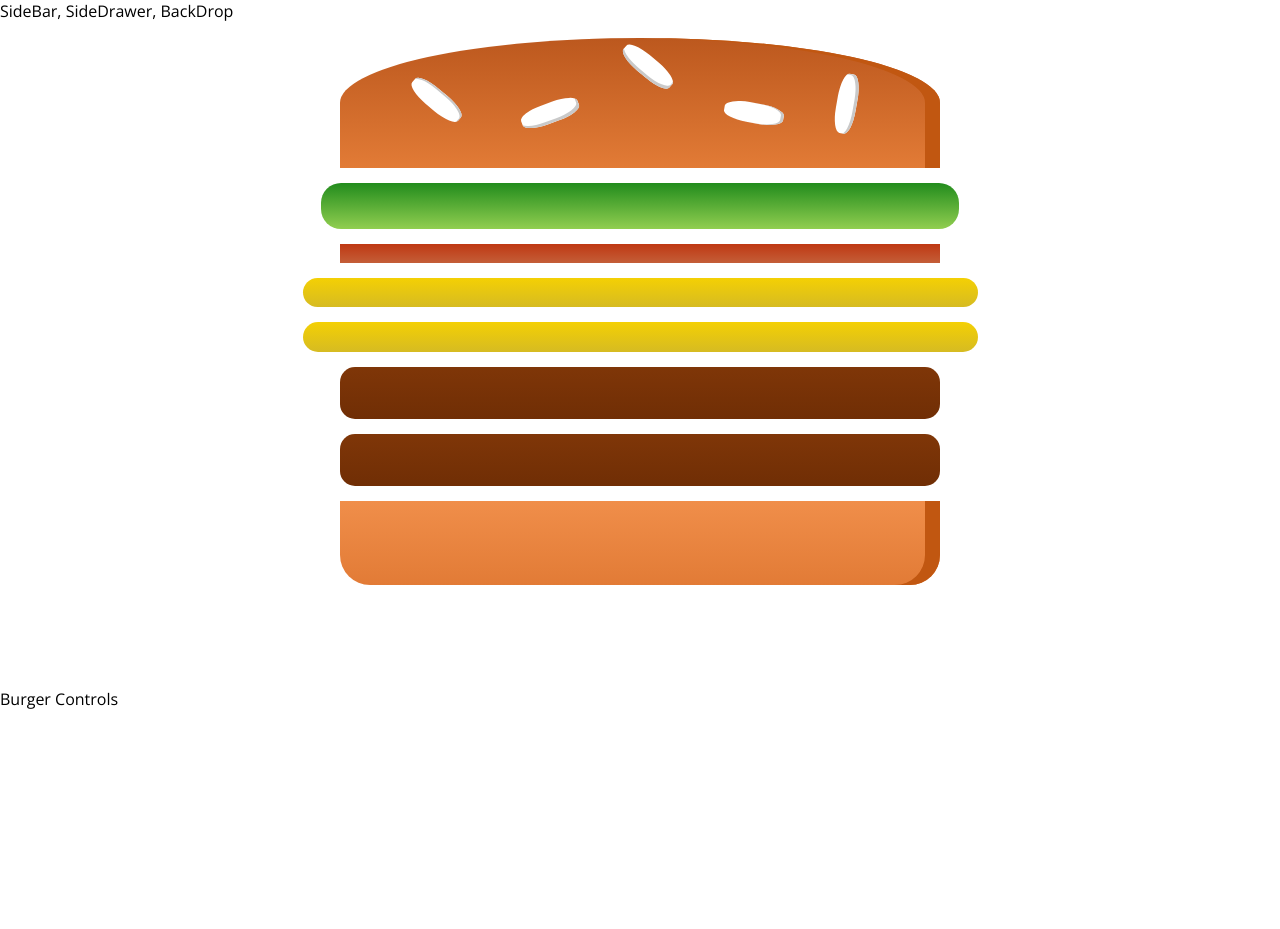
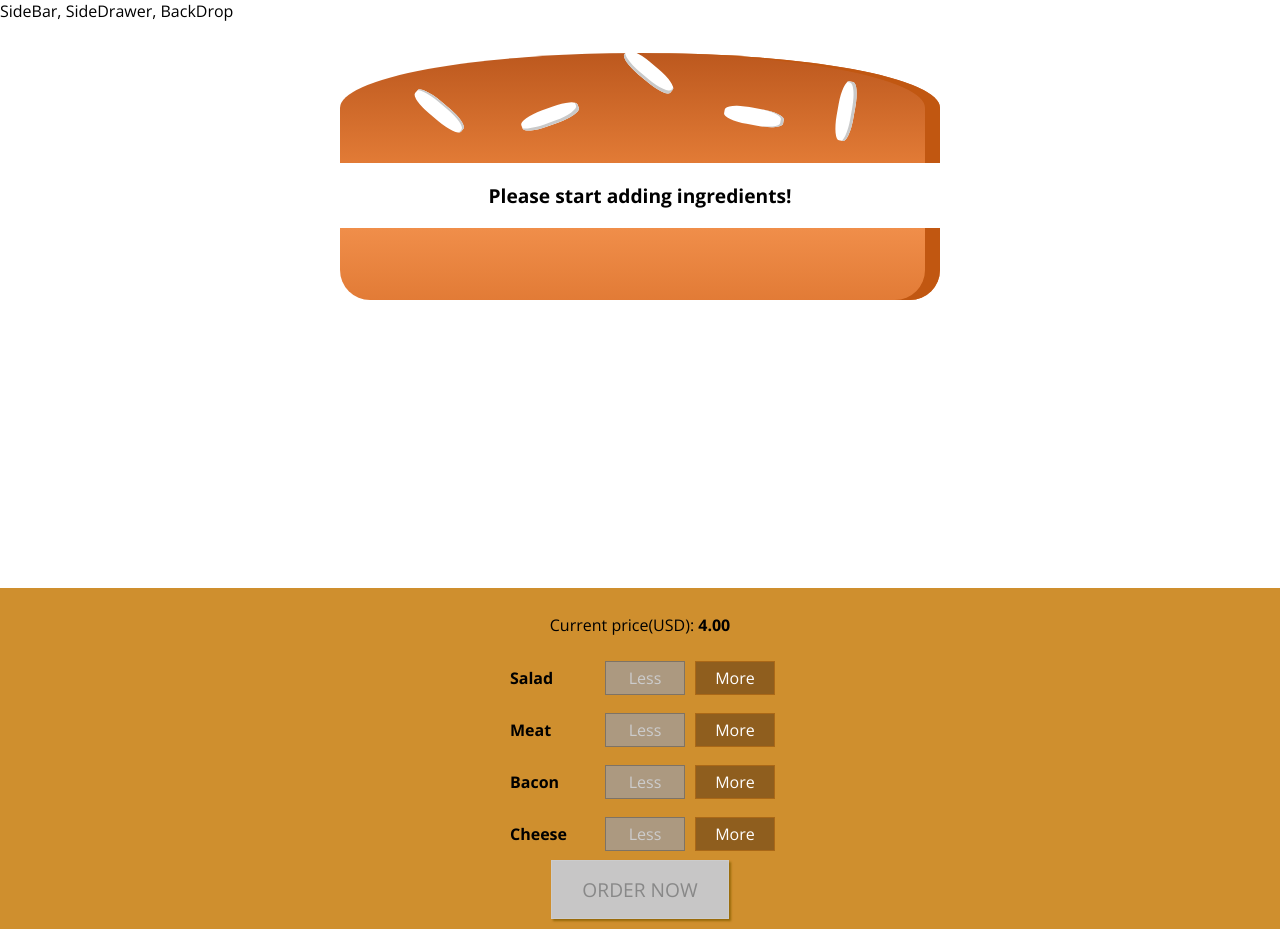
Before and after one commit to thanhnam192/myburgerapp, a React app in the folder burgerapp/: page / in a window 1280 px wide. Before the commit the page ends 800 px from the top, so only its background shows below. Built offline with nearby package versions, Linux system fonts and the light colour scheme.

Commit message:
Build Controls
Build Controls

```diff
--- /dev/null
+++ b/burgerapp/src/components/Burger/BuildControls/BuildControl/BuildControl.css
@@ -0,0 +1,56 @@
+.BuildControl {
+    display: flex;
+    justify-content: space-between;
+    align-items: center;
+    margin: 5px 0;
+}
+
+.BuildControl button {
+    display: block;
+    font: inherit;
+    padding: 5px;
+    margin: 0 5px;
+    width: 80px;
+    border: 1px solid #AA6817;
+    cursor: pointer;
+    outline: none;
+}
+
+.BuildControl button:disabled {
+    background-color: #AC9980;
+    border: 1px solid #7E7365;
+    color: #ccc;
+    cursor: default;
+}
+
+.BuildControl button:hover:disabled {
+    background-color: #AC9980;
+    color: #ccc;
+    cursor: not-allowed;
+}
+
+.Label {
+    padding: 10px;
+    font-weight: bold;
+    width: 80px;
+}
+
+.BuildControl .Less {
+    background-color: #D39952;
+    color: white;
+}
+
+.BuildControl .More {
+    background-color: #8F5E1E;
+    color: white;
+}
+
+.BuildControl .Less:hover, .BuildControl .Less:active {
+    background-color: #DAA972;
+    color: white;
+}
+
+.BuildControl .More:hover,.BuildControl .More:active {
+    background-color: #99703F;
+    color: white;
+}
--- /dev/null
+++ b/burgerapp/src/components/Burger/BuildControls/BuildControl/BuildControl.js
@@ -0,0 +1,14 @@
+import React from 'react';
+import classes from './BuildControl.css';
+
+const buildControl = (props) => {
+    return (
+        <div className={classes.BuildControl}>
+            <div className={classes.Label} >{props.label}</div>
+            <button className={classes.Less} onClick={props.removed} disabled={props.disabled}>Less</button>
+            <button className={classes.More} onClick={props.added} >More</button>
+        </div>
+    );
+}
+
+export default buildControl;
--- /dev/null
+++ b/burgerapp/src/components/Burger/BuildControls/BuildControls.css
@@ -0,0 +1,52 @@
+.BuildControls {
+    width: 100%;
+    background-color: #CF8F2E;
+    display: flex;
+    flex-flow: column;
+    align-items: center;
+    box-shadow: 0 2px 1px #ccc;
+    margin: auto;
+    padding: 10px 0;
+}
+
+
+.OrderButton {
+    background-color: #DAD735;
+    outline: none;
+    cursor: pointer;
+    border: 1px solid #966909;
+    color: #966909;
+    font-family: inherit;
+    font-size: 1.2em;
+    padding: 15px 30px;
+    box-shadow: 2px 2px 2px #966909;
+}
+
+.OrderButton:hover, .OrderButton:active {
+    background-color: #A0DB41;
+    border: 1px solid #966909;
+    color: #966909;
+}
+
+.OrderButton:disabled {
+    background-color: #C7C6C6;
+    cursor: not-allowed;
+    border: 1px solid #ccc;
+    color: #888888;
+}
+
+.OrderButton:not(:disabled) {
+    animation: enable 0.3s linear;
+}
+
+@keyframes enable {
+    0% {
+        transform: scale(1);
+    }
+    60% {
+        transform: scale(1.1);
+    }
+    100% {
+        transform: scale(1);
+    }
+}
--- /dev/null
+++ b/burgerapp/src/components/Burger/BuildControls/BuildControls.js
@@ -0,0 +1,33 @@
+import React from 'react';
+import classes from './BuildControls.css';
+import BuildControl from './BuildControl/BuildControl';
+
+const controls = [
+    {label : 'Salad', value : 'salad'},
+    {label : 'Meat', value : 'meat'},
+    {label : 'Bacon', value : 'bacon'},
+    {label : 'Cheese', value : 'cheese'},
+];
+
+const buildControls = (props) => {
+    return (
+
+        <div className={classes.BuildControls}>
+            <p>Current price(USD): <strong>{props.price.toFixed(2)}</strong></p>
+            { controls.map( control => (
+            <BuildControl
+                key={control.label}
+                label={control.label}
+                added={ () => props.ingredientAdded(control.value) }
+                removed={ () => props.ingredientRemoved(control.value)}
+                disabled={props.disabled[control.value]}
+                />
+
+
+            ) )}
+            <button disabled={!props.purchaseable} className={classes.OrderButton}>ORDER NOW</button>
+        </div>
+    );
+}
+
+export default buildControls;
--- a/burgerapp/src/components/Burger/Burger.css
+++ b/burgerapp/src/components/Burger/Burger.css
@@ -2,7 +2,7 @@
     width: 100%;
     margin: auto;
     height: 250px;
-    /* overflow: scroll; */
+    overflow: auto;
     text-align: center;
     font-weight: bold;
     font-size: 1.2rem;
@@ -25,6 +25,6 @@
 @media (min-width: 1000px) and (min-height: 700px) {
     .Burger {
         width: 750px;
-        height: 650px;
+        height: 550px;
     }
 }
--- a/burgerapp/src/components/Burger/Burger.js
+++ b/burgerapp/src/components/Burger/Burger.js
@@ -3,14 +3,20 @@
 import BurgerIngredient from './BurgerIngredient/BurgerIngredient';
 
 const burger = (props) => {
-    const transformedIngredients = Object.keys(props.ingredients)
+    let transformedIngredients = Object.keys(props.ingredients)
             .map( igKey => {
                 return [...Array(props.ingredients[igKey])].map( (_,index) => {
                     return <BurgerIngredient key={igKey + index} type={igKey} />
                 } );
-            });
+            })
+            .reduce( (arr,el) => {
+                return arr.concat(el);
+            },[]);
 
             console.log(transformedIngredients);
+            if ( transformedIngredients.length === 0 ){
+                transformedIngredients = <p>Please start adding ingredients!</p>;
+            }
 
     return (
         <div className={classes.Burger}>
--- a/burgerapp/src/containers/BurgerBuilder/BurgerBuilder.js
+++ b/burgerapp/src/containers/BurgerBuilder/BurgerBuilder.js
@@ -1,23 +1,91 @@
 import React, {Component} from 'react';
 import Aux from '../../hoc/Auxiliary';
 import Burger from '../../components/Burger/Burger';
+import BuildControls from '../../components/Burger/BuildControls/BuildControls';
+
+const INGREDIENT_PRICES = {
+    salad : 0.5,
+    bacon : 0.7,
+    cheese : 0.5,
+    meat : 1.3
+};
 
 class BurgerBuilder extends Component{
     state = {
         ingredients : {
-            salad :1,
-            bacon :1,
-            cheese : 2,
-            meat : 2
+            salad :0,
+            bacon :0,
+            cheese : 0,
+            meat : 0
+        },
+        totalPrice : 4,
+        purchaseable : false
+    };
+
+    updatePurchasableHandler(ingredients){
+        let sum = Object.keys(ingredients)
+                        .map( igKey => {
+                            return ingredients[igKey];
+                        })
+                        .reduce( (sum, current) => {
+                            return sum + current;
+                        } ,0);
+
+        this.setState({purchaseable : sum > 0});
+
+    }
+
+    addIngredientHandler = (type) => {
+        let oldCount = this.state.ingredients[type];
+        let updatedCount = oldCount + 1;
+        let updatedIngredients = {...this.state.ingredients};
+        updatedIngredients[type] = updatedCount;
+
+        const priceAddition = INGREDIENT_PRICES[type];
+        const newPrice = this.state.totalPrice + priceAddition;
+
+
+        this.setState({ ingredients : updatedIngredients, totalPrice : newPrice});
+        this.updatePurchasableHandler(updatedIngredients);
+    }
+
+    removeIngredientHandler = (type) => {
+        let oldCount = this.state.ingredients[type];
+        if( oldCount === 0 ){
+            return;
         }
-    };
+
+        let updatedCount = oldCount - 1;
+        let updatedIngredients = {...this.state.ingredients};
+        updatedIngredients[type] = updatedCount;
+
+        const priceReduction = INGREDIENT_PRICES[type];
+        const newPrice = this.state.totalPrice - priceReduction;
+
+        this.setState({ ingredients : updatedIngredients, totalPrice : newPrice});
+        this.updatePurchasableHandler(updatedIngredients);
+    }
+
+
 
 
     render(){
+        const disabledInfo = {...this.state.ingredients};
+        for( let key in disabledInfo ) {
+            disabledInfo[key] = disabledInfo[key] <= 0;
+        }
+
+
         return (
             <Aux>
                 <Burger ingredients={this.state.ingredients} />
-                <div>Burger Controls</div>
+                <BuildControls
+                    ingredientAdded={this.addIngredientHandler}
+                    ingredientRemoved={this.removeIngredientHandler}
+                    disabled={disabledInfo}
+                    price={this.state.totalPrice}
+                    purchaseable={this.state.purchaseable}
+                />
             </Aux>
         );
     }
```
